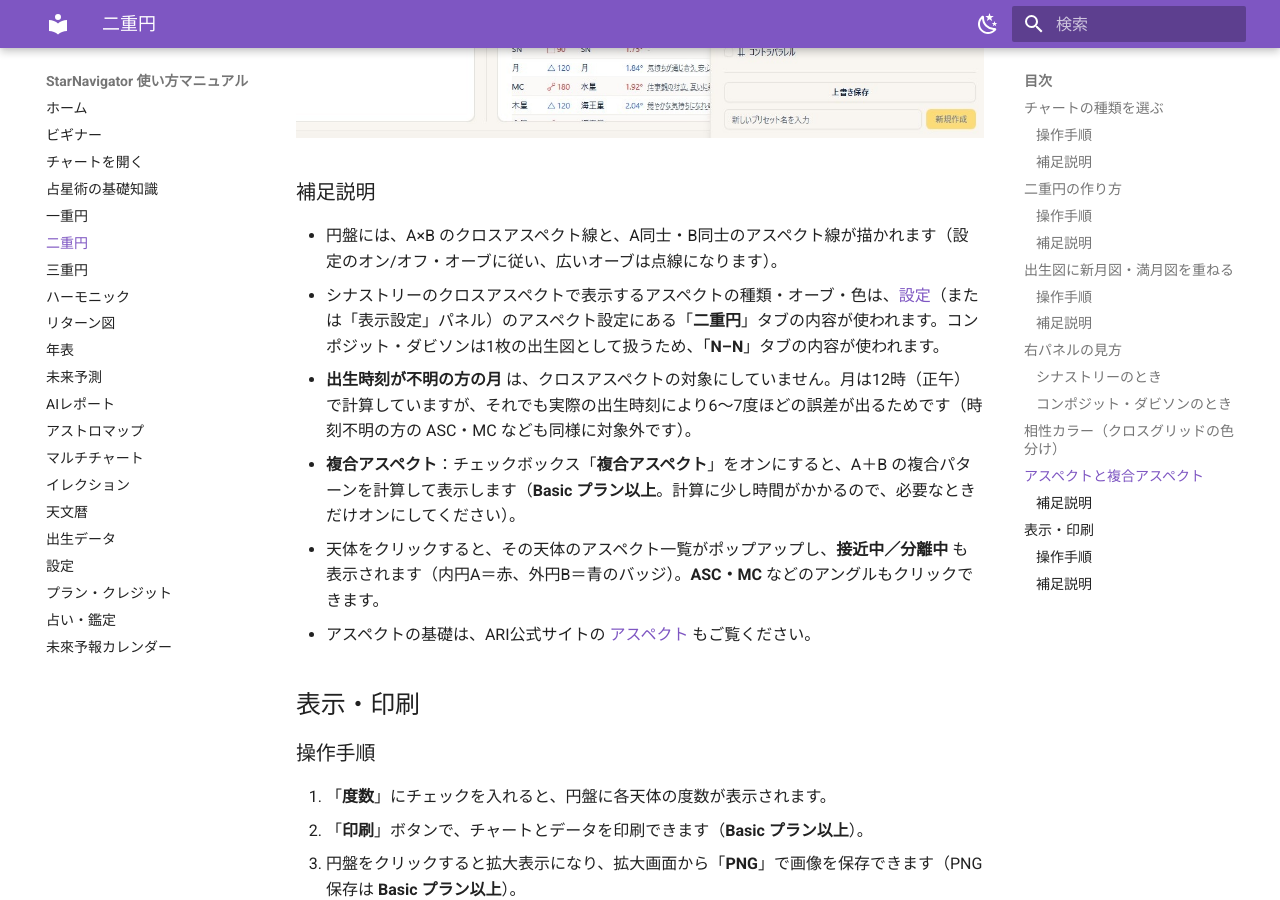
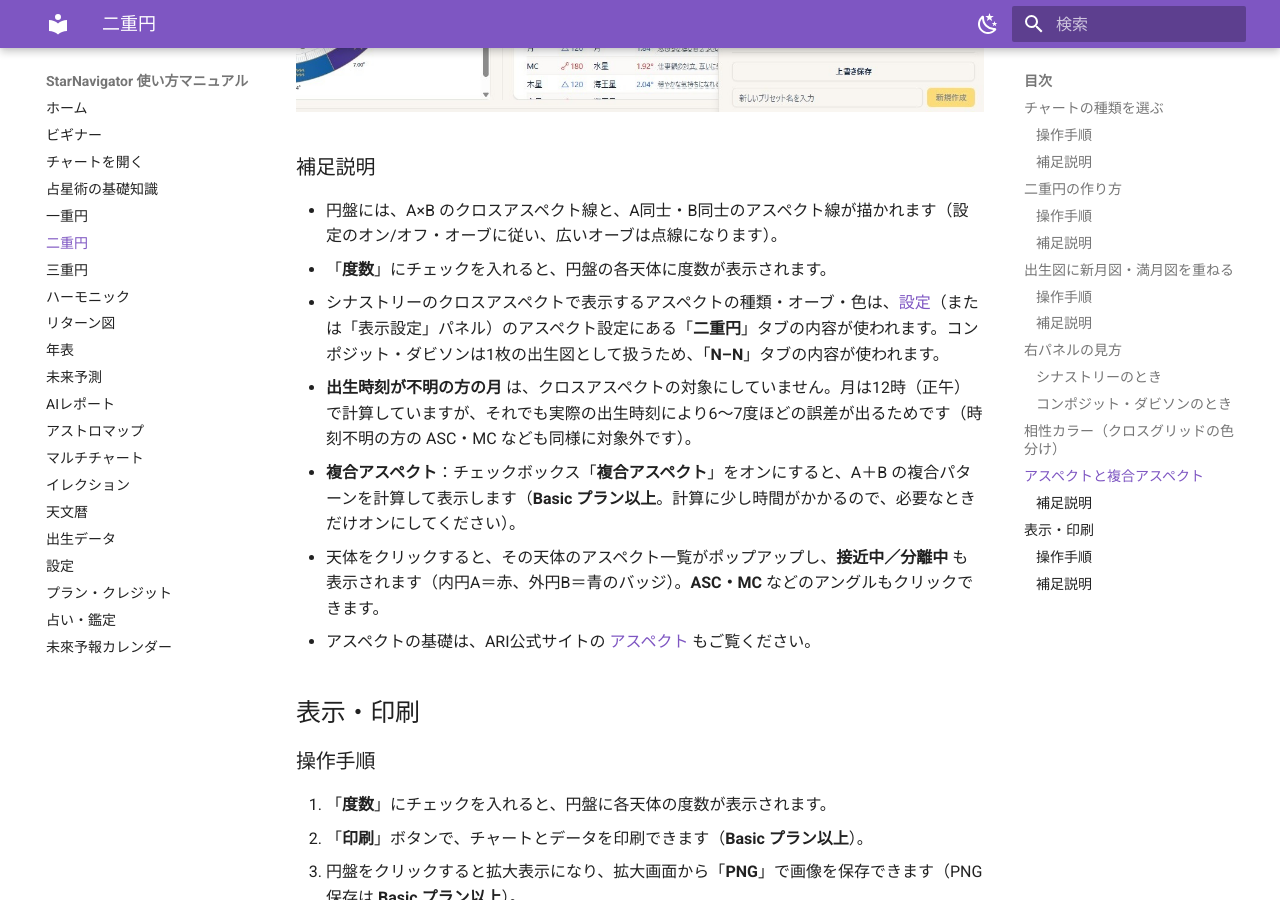
Before and after one commit to KeikoKagawa/starnavi-manual, an MkDocs documentation site: the page built from docs/double-chart.md, in a window 1280 px wide and 900 px high, scrolled down 5607 px. Built offline with MkDocs 1.6.1 and Material for MkDocs 9.7.7, drawn with Linux system fonts in a browser that asks for light colours.

Commit message:
content(二重円): 表示設定パネル画像を差し替え(度数・複合アスペクトのマーク入り)＋度数表示の説明追記
Co-Authored-By: Claude Fable 5 <noreply@anthropic.com>

```diff
--- a/docs/double-chart.md
+++ b/docs/double-chart.md
@@ -88,11 +88,12 @@
 
 ## アスペクトと複合アスペクト
 
-![表示設定パネル（アスペクト設定の N–N／二重円タブ）](assets/double-chart-07-display-settings.jpg)
+![表示設定パネルのアスペクト設定（N–N／二重円タブ）と、度数・複合アスペクトのチェックボックス](assets/double-chart-07-display-settings.jpg)
 
 ### 補足説明
 
 - 円盤には、A×B のクロスアスペクト線と、A同士・B同士のアスペクト線が描かれます（設定のオン/オフ・オーブに従い、広いオーブは点線になります）。
+- 「**度数**」にチェックを入れると、円盤の各天体に度数が表示されます。
 - シナストリーのクロスアスペクトで表示するアスペクトの種類・オーブ・色は、[設定](settings.md)（または「表示設定」パネル）のアスペクト設定にある「**二重円**」タブの内容が使われます。コンポジット・ダビソンは1枚の出生図として扱うため、「**N–N**」タブの内容が使われます。
 - **出生時刻が不明の方の月** は、クロスアスペクトの対象にしていません。月は12時（正午）で計算していますが、それでも実際の出生時刻により6〜7度ほどの誤差が出るためです（時刻不明の方の ASC・MC なども同様に対象外です）。
 - **複合アスペクト**：チェックボックス「**複合アスペクト**」をオンにすると、A＋B の複合パターンを計算して表示します（**Basic プラン以上**。計算に少し時間がかかるので、必要なときだけオンにしてください）。
```
Also changed, not shown: docs/assets/double-chart-07-display-settings.jpg.
